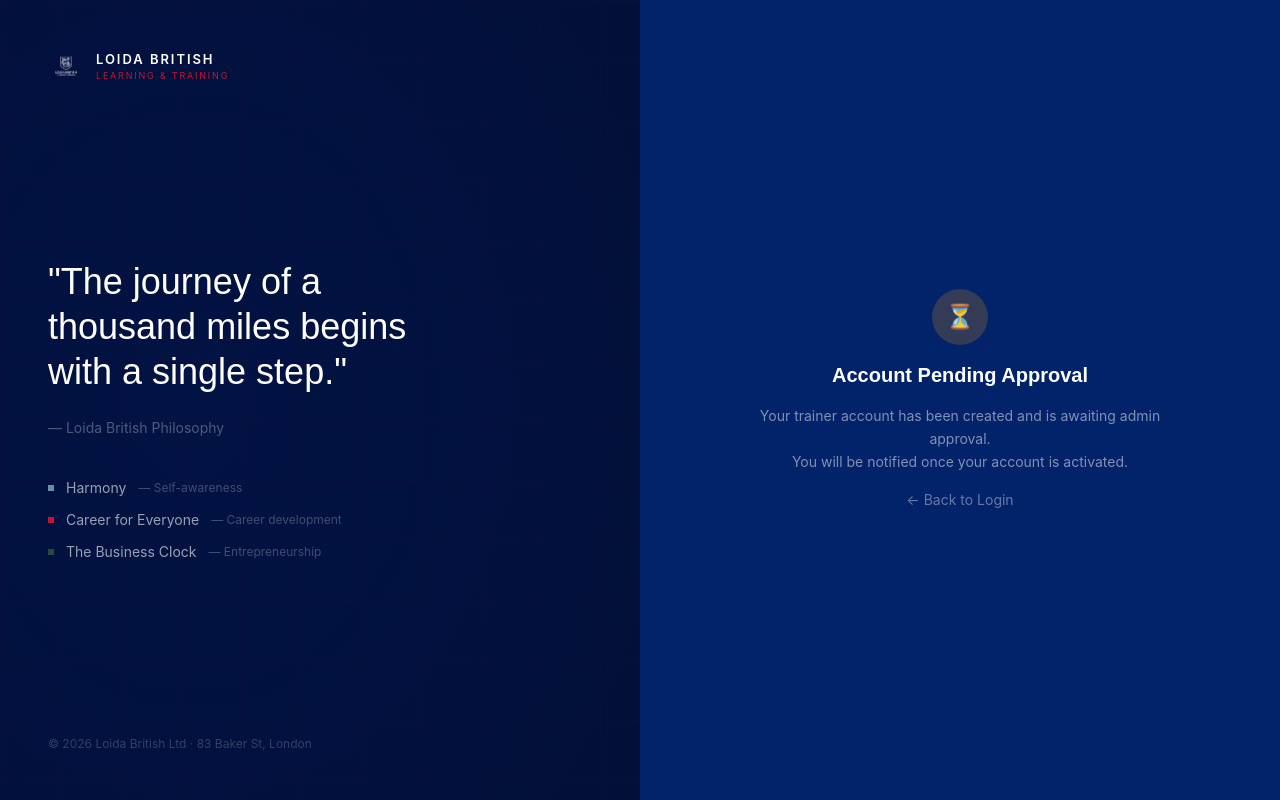
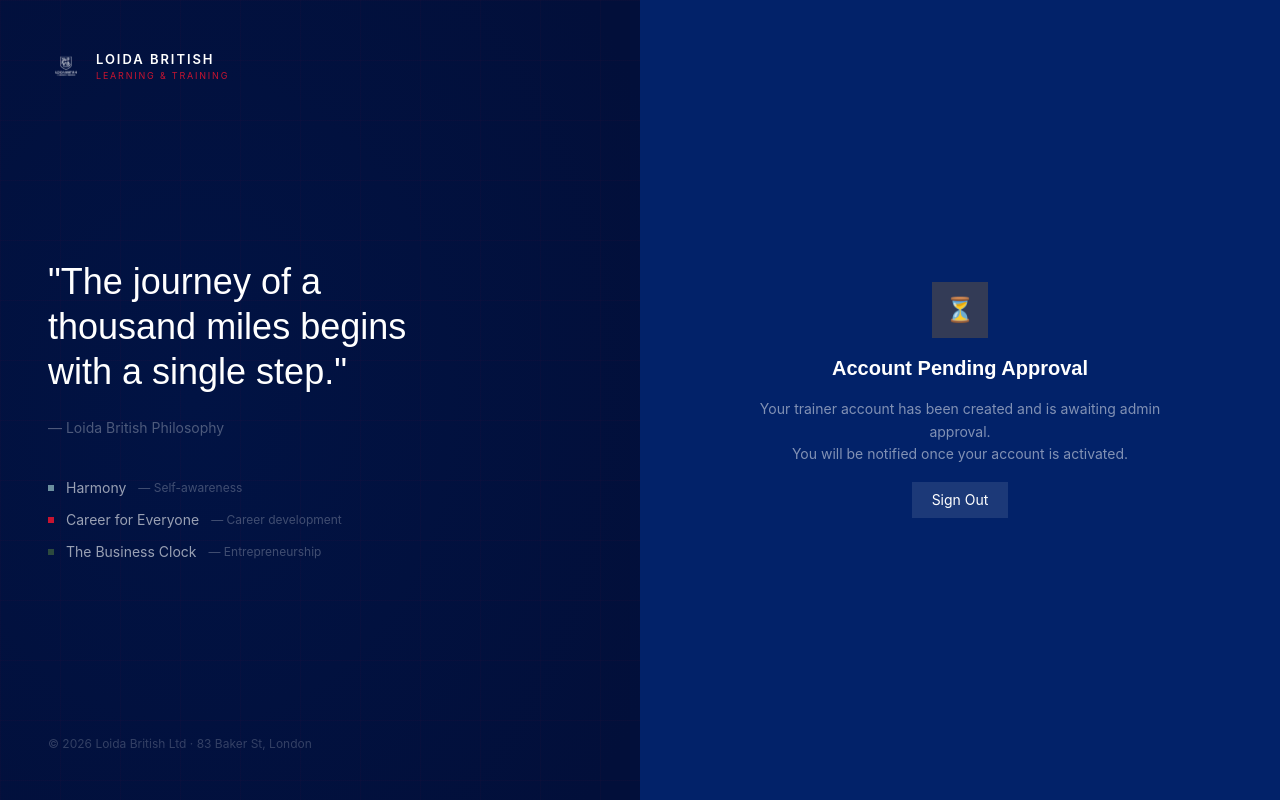
Before and after one commit to ajneetm/loida, a Next.js app: page /auth/pending in a window 1280 px wide. Built offline with nearby package versions, Linux system fonts and the light colour scheme; no server answers.

Commit message:
fix: add Sign Out button to pending and rejected pages

```diff
--- a/app/auth/pending/page.tsx
+++ b/app/auth/pending/page.tsx
@@ -1,9 +1,11 @@
-import Link from 'next/link'
+'use client'
+
+import { signOut } from 'next-auth/react'
 
 export default function PendingPage() {
   return (
     <div className="text-center space-y-4">
-      <div className="w-14 h-14 rounded-full bg-amber-500/20 flex items-center justify-center mx-auto">
+      <div className="w-14 h-14 bg-amber-500/20 flex items-center justify-center mx-auto">
         <span className="text-amber-400 text-2xl">⏳</span>
       </div>
       <h1 className="text-white text-xl font-semibold">Account Pending Approval</h1>
@@ -11,12 +13,13 @@ export default function PendingPage() {
         Your trainer account has been created and is awaiting admin approval.
         <br />You will be notified once your account is activated.
       </p>
-      <Link
-        href="/auth/login"
-        className="inline-block mt-4 text-white/40 text-sm hover:text-white/70 transition-colors"
+      <button
+        type="button"
+        onClick={() => signOut({ callbackUrl: '/auth/login' })}
+        className="mt-4 px-5 py-2 bg-white/10 hover:bg-white/20 text-white text-sm transition-colors"
       >
-        ← Back to Login
-      </Link>
+        Sign Out
+      </button>
     </div>
   )
 }
--- a/app/auth/rejected/page.tsx
+++ b/app/auth/rejected/page.tsx
@@ -1,9 +1,11 @@
-import Link from 'next/link'
+'use client'
+
+import { signOut } from 'next-auth/react'
 
 export default function RejectedPage() {
   return (
     <div className="text-center space-y-4">
-      <div className="w-14 h-14 rounded-full bg-red-500/20 flex items-center justify-center mx-auto">
+      <div className="w-14 h-14 bg-red-500/20 flex items-center justify-center mx-auto">
         <span className="text-red-400 text-2xl">✕</span>
       </div>
       <h1 className="text-white text-xl font-semibold">Account Not Approved</h1>
@@ -11,12 +13,13 @@ export default function RejectedPage() {
         Your trainer account was not approved.
         <br />Please contact your agent or Loida administration for assistance.
       </p>
-      <Link
-        href="/auth/login"
-        className="inline-block mt-4 text-white/40 text-sm hover:text-white/70 transition-colors"
+      <button
+        type="button"
+        onClick={() => signOut({ callbackUrl: '/auth/login' })}
+        className="mt-4 px-5 py-2 bg-white/10 hover:bg-white/20 text-white text-sm transition-colors"
       >
-        ← Back to Login
-      </Link>
+        Sign Out
+      </button>
     </div>
   )
 }
```
